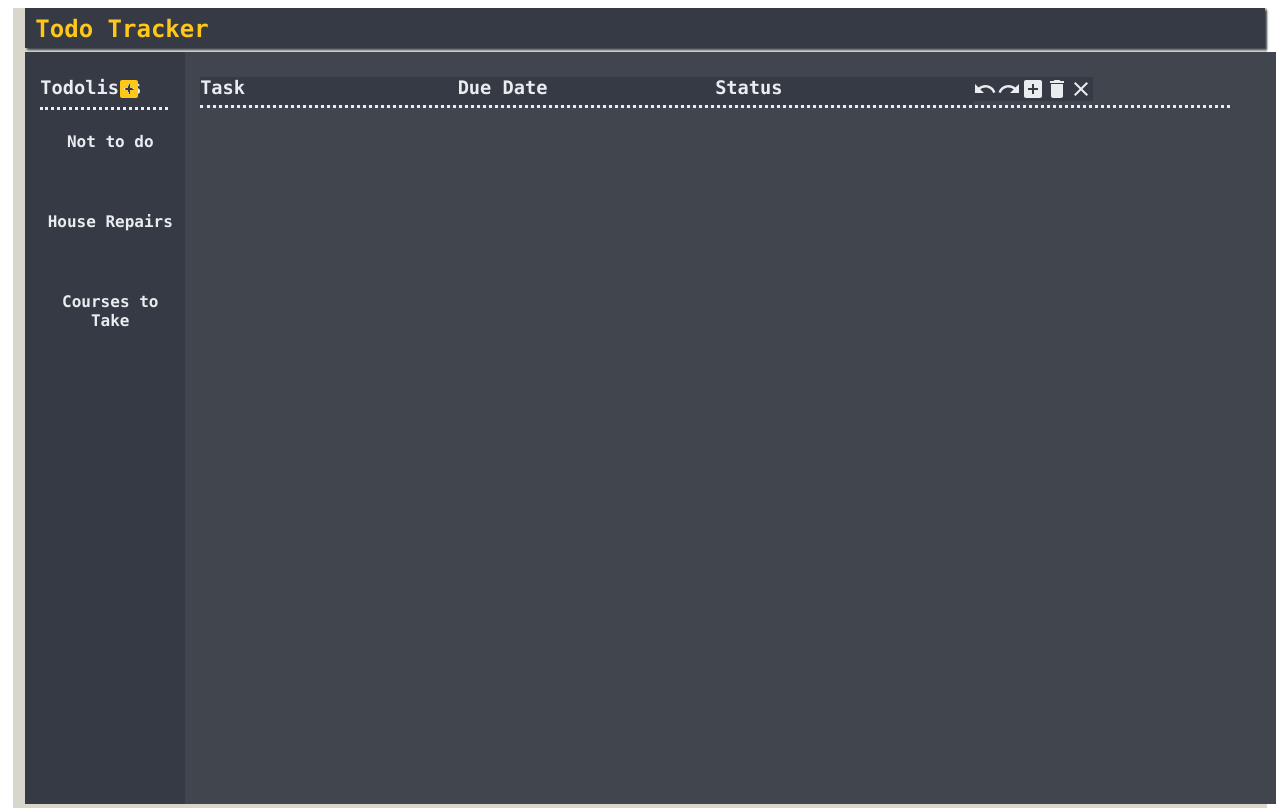
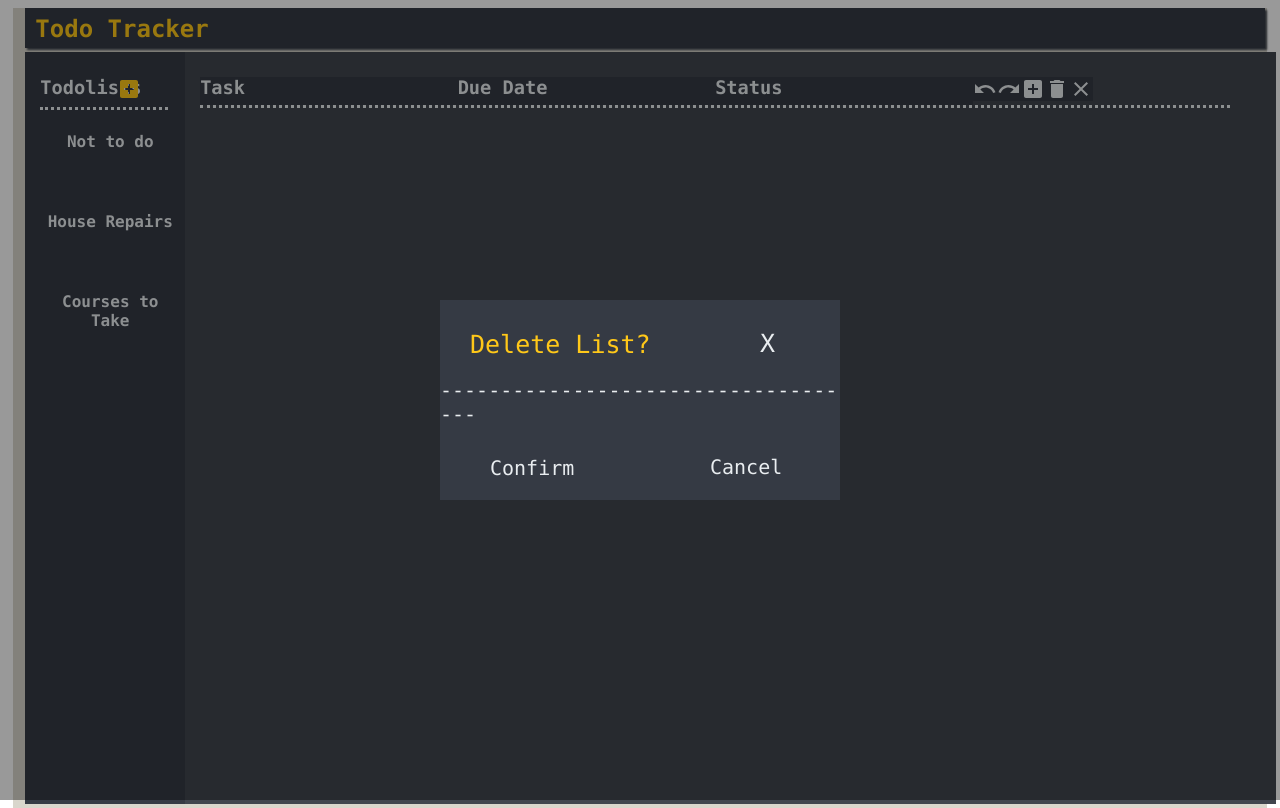
Before and after one commit to tommylin121314/cse316-hw2, a React (Create React App) app: page / in a window 1280 px wide. Both pictures are taken after a click on the icon 1056 px from the left and 89 px from the top of the page. Built offline with nearby package versions, Linux system fonts and the light colour scheme; the HTML template or start-up script is replaced by a standard one.

Commit message:
Deleting list and modal added

```diff
--- a/src/App.js
+++ b/src/App.js
@@ -13,6 +13,7 @@ import swapItem_Transaction from './common/swapItem_Transaction'
 import changeStatus_Transaction from './common/changeStatus_Transaction'
 import changeDate_Transaction from './common/changeDate_Transaction'
 import editDescription_Transaction from './common/editDescription_Transaction'
+import DeleteModal from './components/DeleteModal'
 {/*import ItemsListHeaderComponent from './components/ItemsListHeaderComponent'
 import ItemsListComponent from './components/ItemsListComponent'
 import ListsComponent from './components/ListsComponent'
@@ -58,7 +59,8 @@ class App extends Component {
       currentList: {items: []},
       nextListId: highListId+1,
       nextListItemId: highListItemId+1,
-      useVerboseFeedback: true
+      useVerboseFeedback: true,
+      modalVisible: false
     }
   }
 
@@ -307,6 +309,36 @@ class App extends Component {
 
   }
 
+  openModal = () => {
+    this.setState({
+      modalVisible: true
+    })
+  }
+
+  closeModal = () => {
+    this.setState({
+      modalVisible: false
+    })
+  }
+
+  deleteList = () => {
+    let newListOfLists = this.state.toDoLists;
+    console.log(newListOfLists);
+    for(let i = 0; i < newListOfLists.length; i++) {
+      console.log(newListOfLists[i]);
+      newListOfLists[i] = newListOfLists[i + 1];
+    }
+    newListOfLists.length = newListOfLists.length - 1;
+    console.log(newListOfLists);
+
+    this.setState({
+      toDoList: newListOfLists,
+      currentList: { items: [] },
+      modalVisible: false
+    })
+
+  }
+
   indexOfId = (id) => {
     let todoItems = this.state.currentList.items;
     for(let i = 0; i < todoItems.length; i++) {
@@ -338,6 +370,11 @@ class App extends Component {
     let items = this.state.currentList.items;
     return (
       <div id="root">
+        <DeleteModal
+          visible={this.state.modalVisible}
+          closeModal={this.closeModal}
+          deleteListCallback={this.deleteList}
+        />
         <Navbar />
         <LeftSidebar
           toDoLists={this.state.toDoLists}
@@ -354,6 +391,7 @@ class App extends Component {
           editDescriptionCallback={this.editDescriptionTransaction}
           undoTransactionCallback={this.undoTransaction}
           redoTransactionCallback={this.redoTransaction}
+          openModal={this.openModal}
         />
       </div>
     );
--- /dev/null
+++ b/src/components/DeleteModal.js
@@ -0,0 +1,23 @@
+import React, {Component} from 'react'
+
+export default class DeleteModal extends Component {
+
+    constructor(props) {
+        super(props);
+    }
+
+    render() {
+        return(
+            <div id='delete-modal' style={this.props.visible ? {display: 'block'} : {display: 'none'}}>
+                <div id='delete-modal-contents'>
+                    <div id='delete-prompt'>Delete List?</div>
+                    <div className='modal-button' id='close-modal' onClick={this.props.closeModal}>X</div>
+                    <div id='line'>------------------------------------</div>
+                    <div className='modal-button' id='confirm' onClick={this.props.deleteListCallback}>Confirm</div>
+                    <div className='modal-button' id='cancel' onClick={this.props.closeModal}>Cancel</div>
+                </div>
+            </div>
+        )
+    }
+
+}
--- a/src/components/Workspace.js
+++ b/src/components/Workspace.js
@@ -24,6 +24,10 @@ class Workspace extends Component {
         this.props.redoTransactionCallback();
     }
 
+    handleOpenModal = () => {
+        this.props.openModal();
+    }
+
     render() {
         return (
             <div id="workspace">
@@ -41,7 +45,9 @@ class Workspace extends Component {
                         <AddBox id="add-item-button" className="list-item-control material-icons todo-button"
                             onClick={this.handleAddNewItem}
                         />
-                        <Delete id="delete-list-button" className="list-item-control material-icons todo-button" />
+                        <Delete id="delete-list-button" className="list-item-control material-icons todo-button"
+                            onClick={this.handleOpenModal}
+                        />
                         <Close id="close-list-button" className="list-item-control material-icons todo-button" />
                     </div>
                 </div>
--- a/src/css/todo_layout.css
+++ b/src/css/todo_layout.css
@@ -109,3 +109,65 @@
 .list-item-control {
     width: 20%;
 }
+
+#delete-modal {
+    z-index: 10;
+    position: fixed;
+    top: 0;
+    left: 0;
+    width: 100vw;
+    height: 100vh;
+    background-color: rgba(0, 0, 0, 0.4);
+    display: none;
+}
+
+#delete-modal-contents {
+    position: fixed;
+    top: 50vh;
+    left: 50vw;
+    width: 400px;
+    height: 200px;
+    transform: translate(-50%, -50%);
+    color: #e9edf0;
+    background-color: #353a44;
+    font-size: 20px;
+}
+
+#delete-prompt {
+    color: #ffc819;
+    position: relative;
+    top:30px;
+    left:30px;
+    font-size: 25px;
+}
+
+#close-modal {
+    position: relative;
+    left: 320px;
+    font-size: 25px;
+    width: 30px;
+}
+
+#line {
+    position:relative;
+    top:20px;
+}
+
+#confirm {
+    position: relative;
+    top:50px;
+    left: 50px;
+    width: 100px;
+}
+
+#cancel {
+    position: relative;
+    top: 25px;
+    left: 270px;
+    width: 100px;
+}
+
+.modal-button:hover {
+    background-color: rgba(200,200,200,0.5);
+    text-align: center;
+}
```
